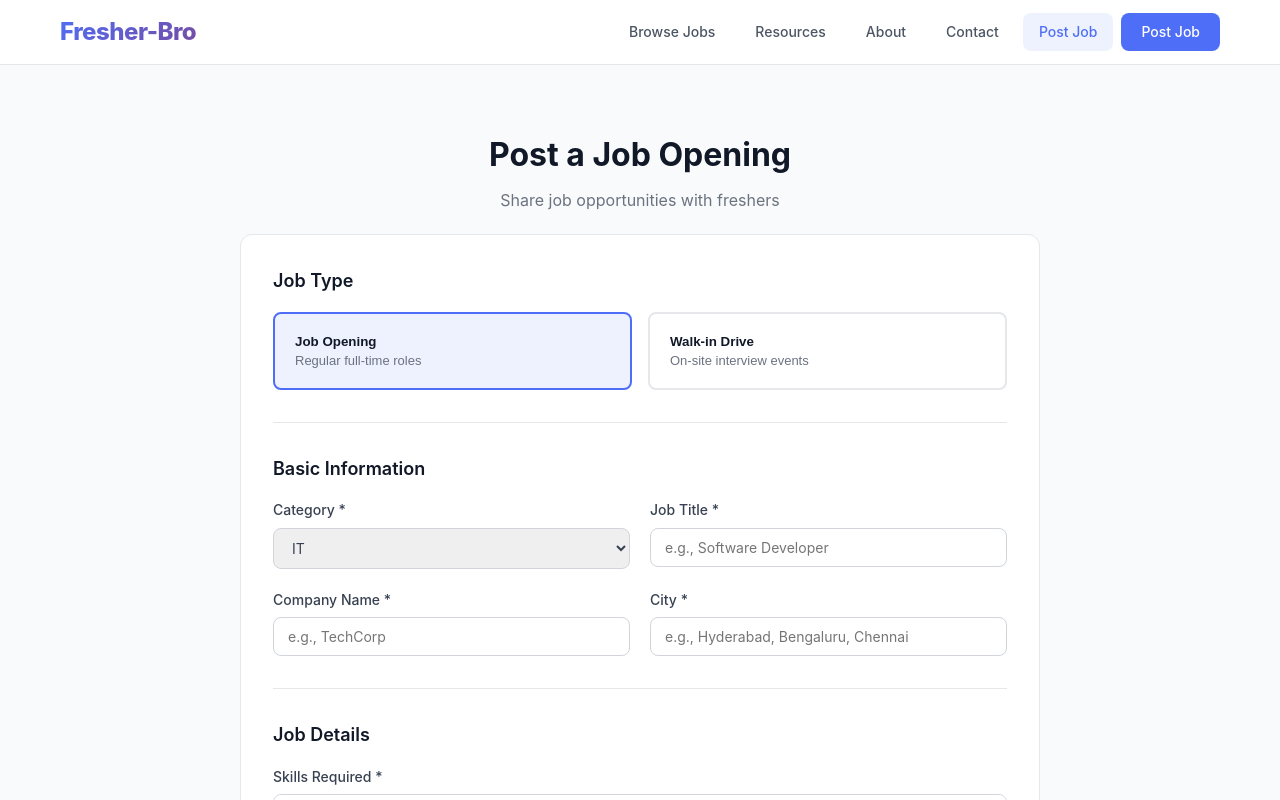
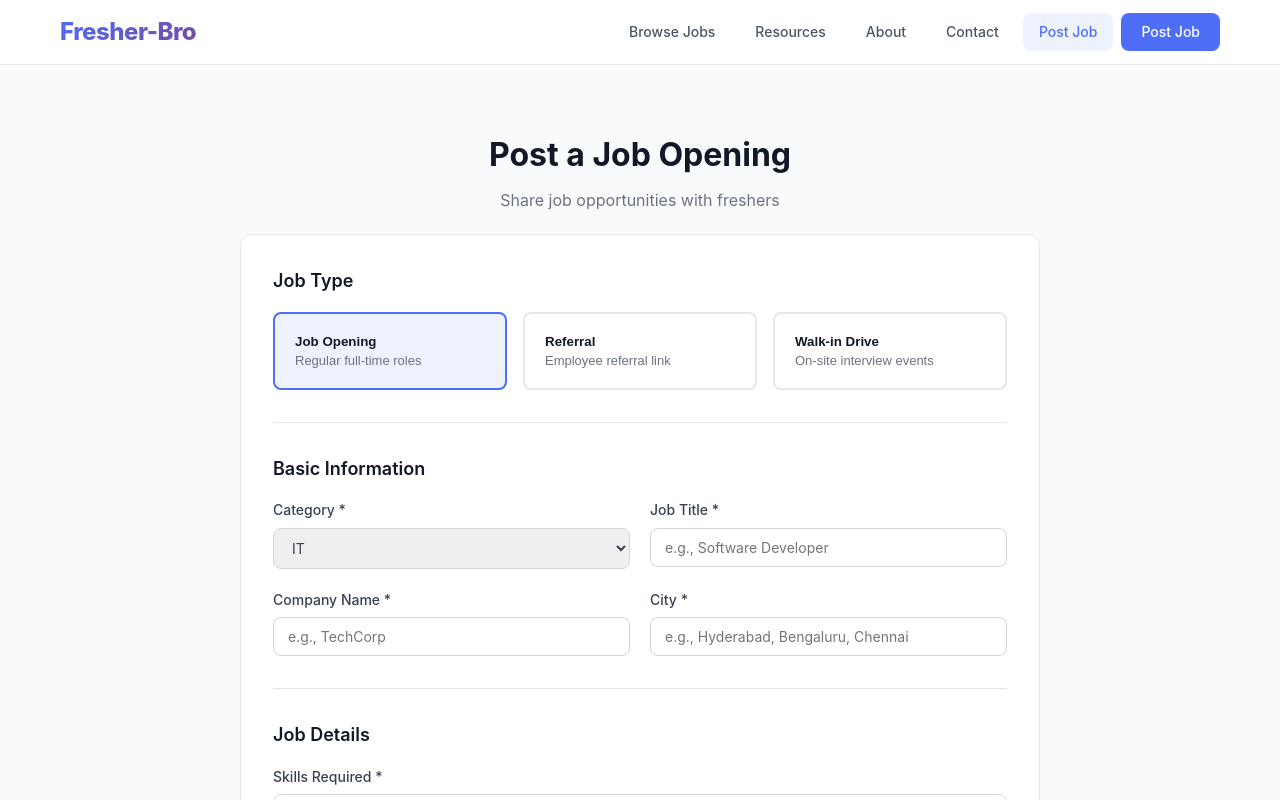
Before and after one commit to seeubot/joball, a Next.js app in the folder frontend/: page /post-job in a window 1280 px wide. Shown: the top 800 px of the page. Built offline with nearby package versions, Linux system fonts and the light colour scheme.

Commit message:
Update post-job.js

```diff
--- a/frontend/pages/post-job.js
+++ b/frontend/pages/post-job.js
@@ -1,5 +1,7 @@
 import { useState } from 'react';
 import { useRouter } from 'next/router';
+
+const API_KEY = 'fresher-Bro@1660440';
 
 export default function PostJob() {
   const router = useRouter();
@@ -18,7 +20,9 @@ export default function PostJob() {
     eventDate: '',
     lastDate: '',
     venue: '',
-    timing: ''
+    timing: '',
+    referrerName: '',
+    referrerCompany: ''
   });
 
   const handleSubmit = async (e) => {
@@ -26,7 +30,6 @@ export default function PostJob() {
     setSubmitting(true);
 
     try {
-      // Split skills by newlines, commas, or spaces
       const skillsArray = formData.skills
         .split(/[\n,]+/)
         .map(s => s.trim())
@@ -39,12 +42,17 @@ export default function PostJob() {
         applyLink: formData.applyLink || undefined,
         expiryDate: formData.expiryDate || undefined,
         lastDate: formData.lastDate || undefined,
-        timing: formData.timing || undefined
+        timing: formData.timing || undefined,
+        referrerName: formData.referrerName || undefined,
+        referrerCompany: formData.referrerCompany || undefined
       };
 
       const response = await fetch(`${process.env.NEXT_PUBLIC_API_URL}/api/jobs`, {
         method: 'POST',
-        headers: { 'Content-Type': 'application/json' },
+        headers: {
+          'Content-Type': 'application/json',
+          'x-api-key': API_KEY
+        },
         body: JSON.stringify(finalData)
       });
 
@@ -84,7 +92,7 @@ export default function PostJob() {
         {/* Job Type */}
         <div className="form-section">
           <h2>Job Type</h2>
-          <div className="job-type-selector">
+          <div className="job-type-selector three-col">
             <button
               type="button"
               className={`type-option ${jobType === 'job' ? 'selected' : ''}`}
@@ -95,6 +103,17 @@ export default function PostJob() {
             >
               <span className="type-title">Job Opening</span>
               <span className="type-desc">Regular full-time roles</span>
+            </button>
+            <button
+              type="button"
+              className={`type-option referral-option ${jobType === 'referral' ? 'selected' : ''}`}
+              onClick={() => {
+                setJobType('referral');
+                setFormData({ ...formData, type: 'referral' });
+              }}
+            >
+              <span className="type-title">Referral</span>
+              <span className="type-desc">Employee referral link</span>
             </button>
             <button
               type="button"
@@ -198,20 +217,50 @@ export default function PostJob() {
         </div>
 
         {/* Conditional Fields */}
-        {jobType === 'job' ? (
+        {(jobType === 'job' || jobType === 'referral') ? (
           <div className="form-section">
-            <h2>Application Details</h2>
+            <h2>{jobType === 'referral' ? 'Referral Details' : 'Application Details'}</h2>
             <div className="form-grid">
+              {jobType === 'referral' && (
+                <>
+                  <div className="form-group">
+                    <label>Your Name (Employee)</label>
+                    <input
+                      type="text"
+                      placeholder="e.g., Ravi Kumar"
+                      value={formData.referrerName}
+                      onChange={(e) => setFormData({ ...formData, referrerName: e.target.value })}
+                    />
+                    <span className="field-hint">
+                      Optional. Shown to freshers as the referrer.
+                    </span>
+                  </div>
+
+                  <div className="form-group">
+                    <label>Your Company</label>
+                    <input
+                      type="text"
+                      placeholder="e.g., TCS, Infosys"
+                      value={formData.referrerCompany}
+                      onChange={(e) => setFormData({ ...formData, referrerCompany: e.target.value })}
+                    />
+                  </div>
+                </>
+              )}
+
               <div className="form-group">
-                <label>Apply Link (Optional)</label>
+                <label>{jobType === 'referral' ? 'Referral Link *' : 'Apply Link (Optional)'}</label>
                 <input
                   type="url"
-                  placeholder="https://company.com/careers"
+                  required={jobType === 'referral'}
+                  placeholder="https://company.com/referral/..."
                   value={formData.applyLink}
                   onChange={(e) => setFormData({ ...formData, applyLink: e.target.value })}
                 />
                 <span className="field-hint">
-                  Link లేకపోతే ఖాళీగా వదలండి
+                  {jobType === 'referral'
+                    ? 'Employees paste their company referral URL here.'
+                    : 'Link లేకపోతే ఖాళీగా వదలండి'}
                 </span>
               </div>
 
@@ -283,7 +332,13 @@ export default function PostJob() {
         )}
 
         <button type="submit" className="submit-btn" disabled={submitting}>
-          {submitting ? 'Posting...' : 'Post Job Opening'}
+          {submitting
+            ? 'Posting...'
+            : jobType === 'walkin'
+            ? 'Post Walk-in Drive'
+            : jobType === 'referral'
+            ? 'Post Referral'
+            : 'Post Job Opening'}
         </button>
       </form>
 
@@ -334,6 +389,9 @@ export default function PostJob() {
           grid-template-columns: 1fr 1fr;
           gap: 16px;
         }
+        .job-type-selector.three-col {
+          grid-template-columns: 1fr 1fr 1fr;
+        }
         .type-option {
           padding: 20px;
           border: 2px solid #e5e7eb;
@@ -349,6 +407,10 @@ export default function PostJob() {
         .type-option.selected {
           border-color: #4f6ef7;
           background: #eef2ff;
+        }
+        .type-option.referral-option.selected {
+          border-color: #10b981;
+          background: #ecfdf5;
         }
         .type-title {
           display: block;
@@ -449,6 +511,7 @@ export default function PostJob() {
             padding: 20px;
           }
           .job-type-selector,
+          .job-type-selector.three-col,
           .form-grid {
             grid-template-columns: 1fr;
           }
```
